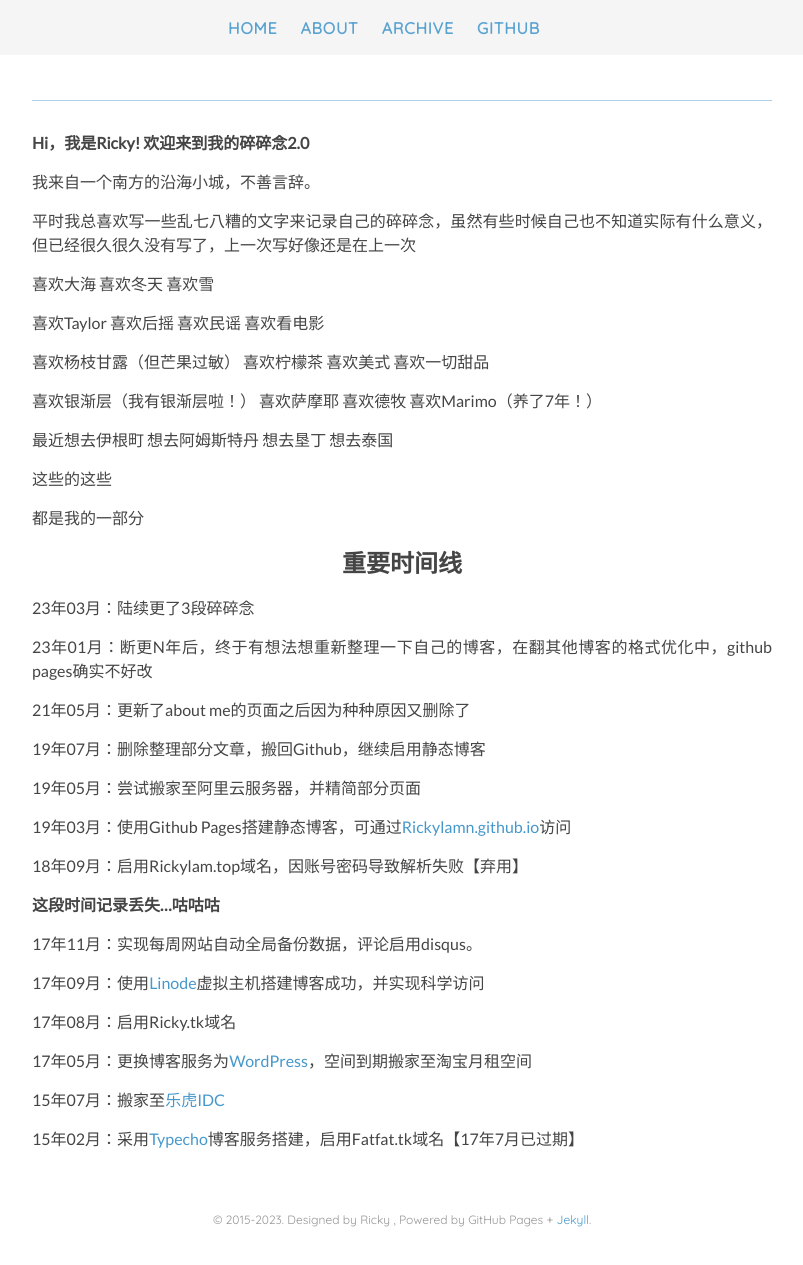
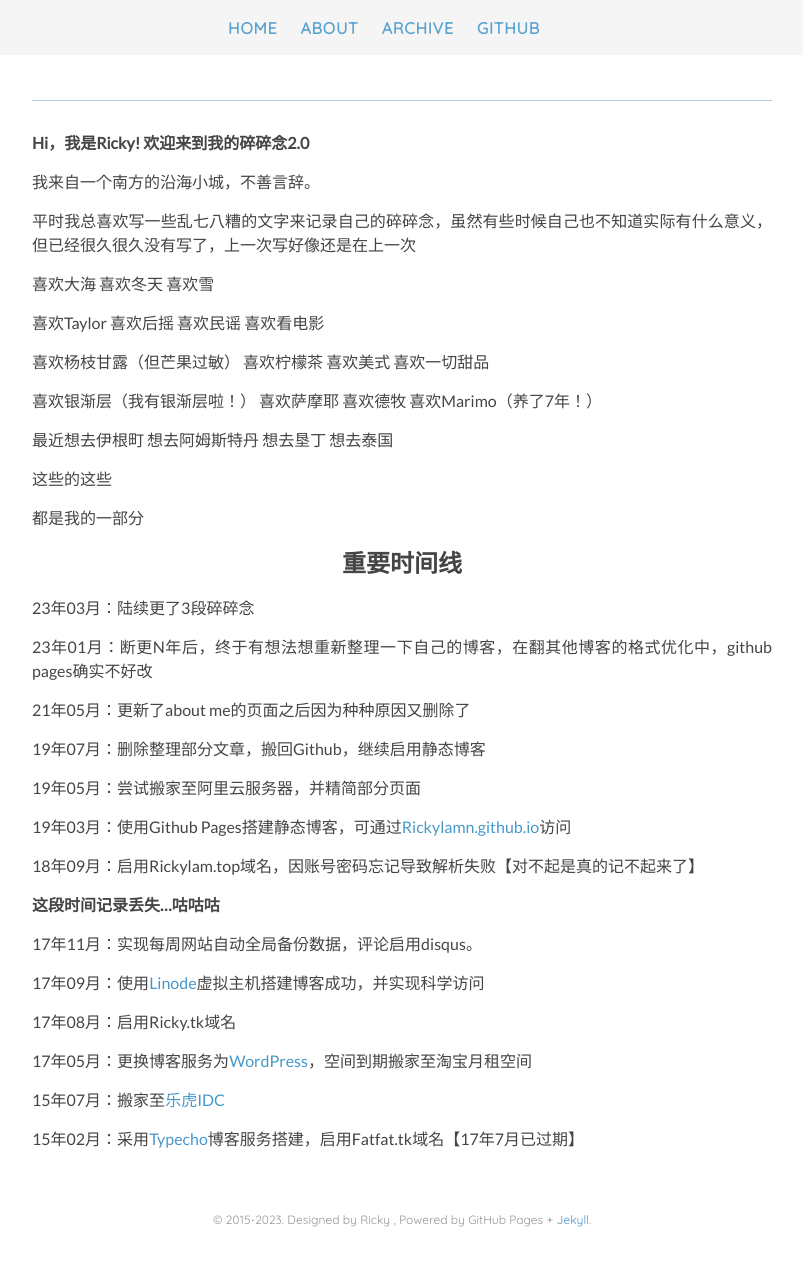
Before and after one commit to Rickylamn/Rickylamn.github.io, a Jekyll site: the page built from about.md, in a window 1280 px wide. Shown: the whole page, without its empty margins (238-1041 px from the left). Built offline with Jekyll 4.4.1, drawn with Linux system fonts in a browser that asks for light colours; nearby versions of some CDN libraries; our own code applies the rules of GitHub Pages for plain Markdown files.

Commit message:
Update about.md

```diff
--- a/about.md
+++ b/about.md
@@ -34,7 +34,7 @@
 
 19年03月：使用Github Pages搭建静态博客，可通过<a href="https://Rickylamn.github.io/">Rickylamn.github.io</a>访问
 
-18年09月：启用Rickylam.top域名，因账号密码导致解析失败【弃用】
+18年09月：启用Rickylam.top域名，因账号密码忘记导致解析失败【对不起是真的记不起来了】
 
 **这段时间记录丢失...咕咕咕**
 
```
